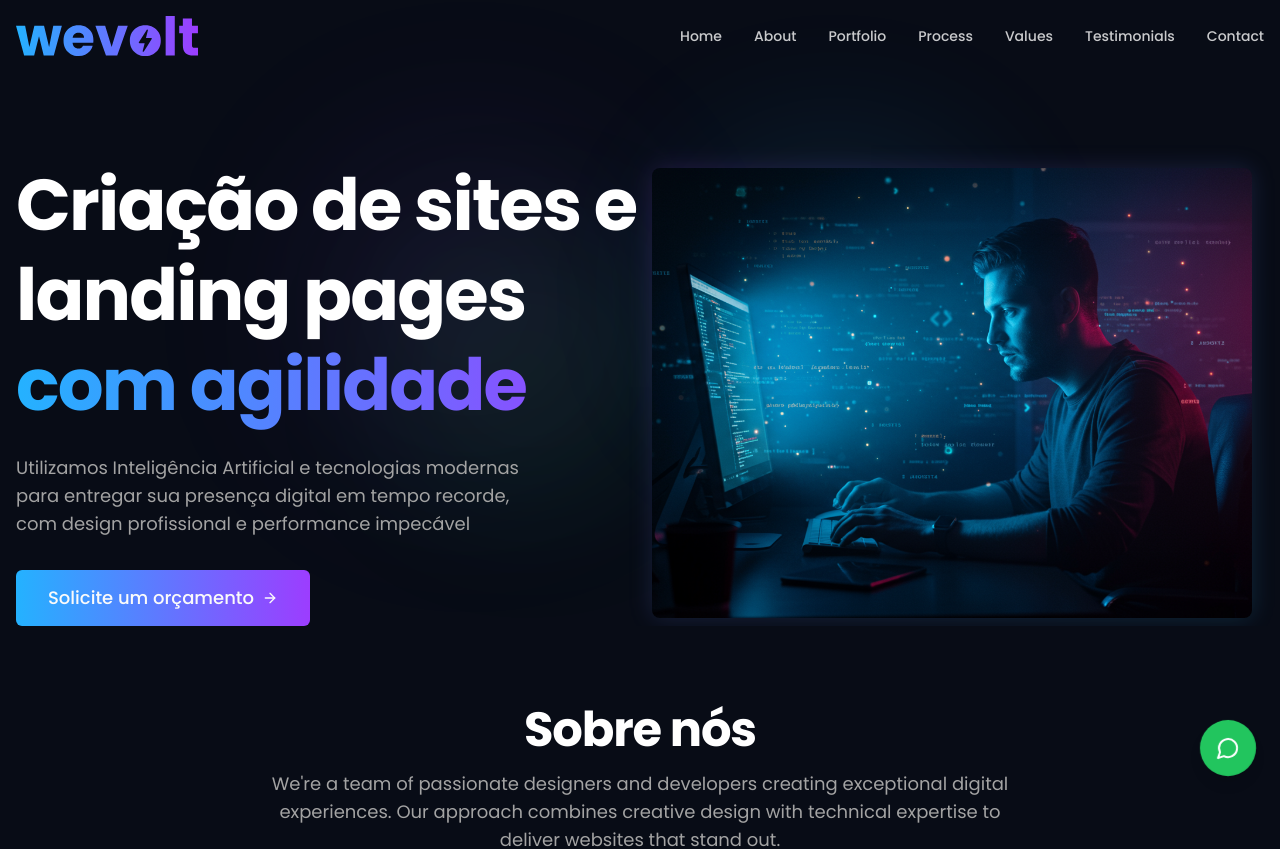
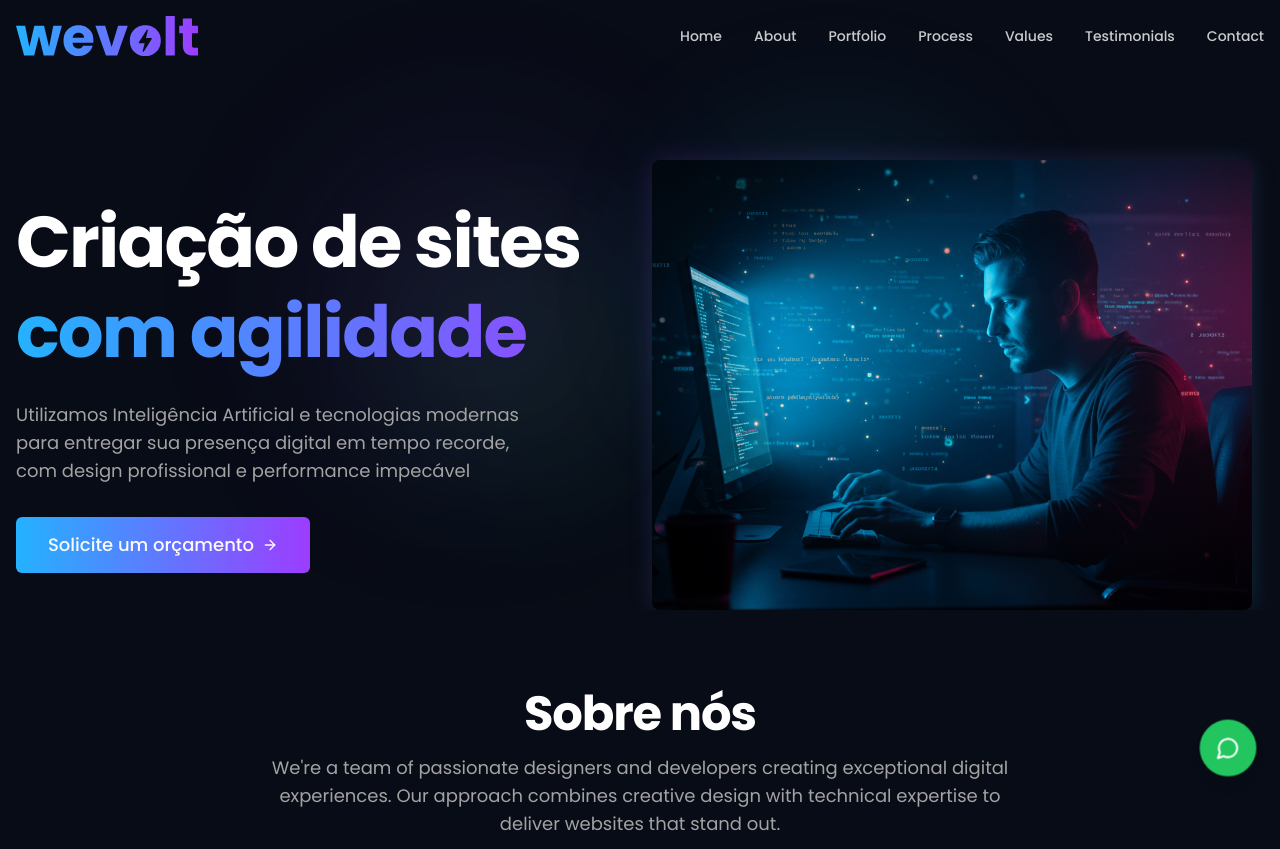
Before and after one commit to tiagojk13/wevolt, a Next.js app: page / in a window 1280 px wide. Shown: the top 849 px of the page. Built offline with nearby package versions, Linux system fonts and the light colour scheme.

Commit message:
Atualiza h1 hero

```diff
--- a/components/sections/hero.tsx
+++ b/components/sections/hero.tsx
@@ -38,7 +38,7 @@ export default function HeroSection() {
           >
             <RevealAnimation delay={0.2}>
               <h1 className="mb-6 text-4xl !leading-tight sm:text-5xl md:text-6xl lg:text-7xl">
-                <span className="block text-white">Criação de sites e landing pages</span>
+                <span className="block text-white">Criação de sites</span>
                 <span className="block bg-gradient-to-r from-[#24b2ff] to-[#9c3dff] bg-clip-text text-transparent">com agilidade</span>
               </h1>
             </RevealAnimation>
```
